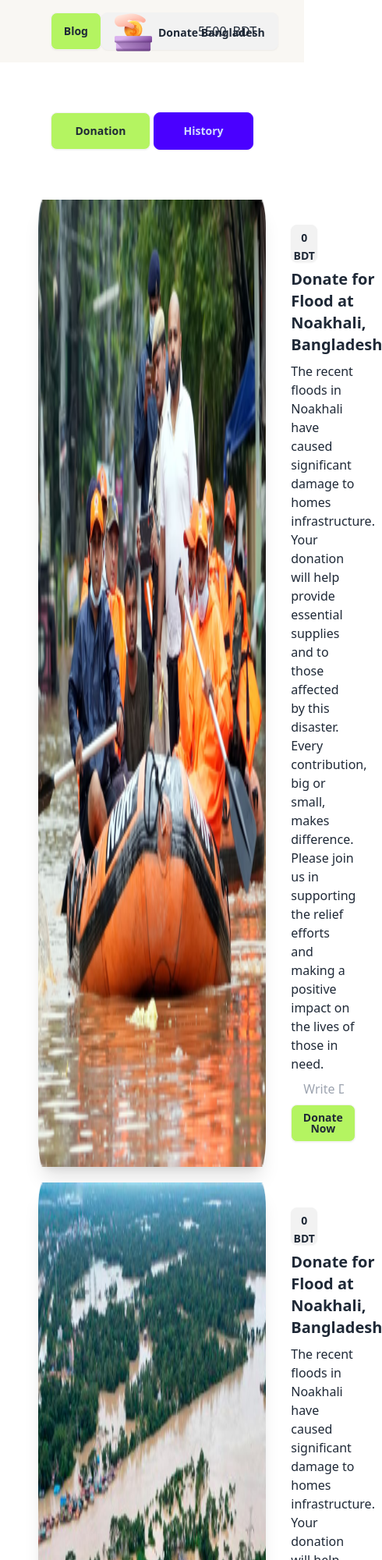
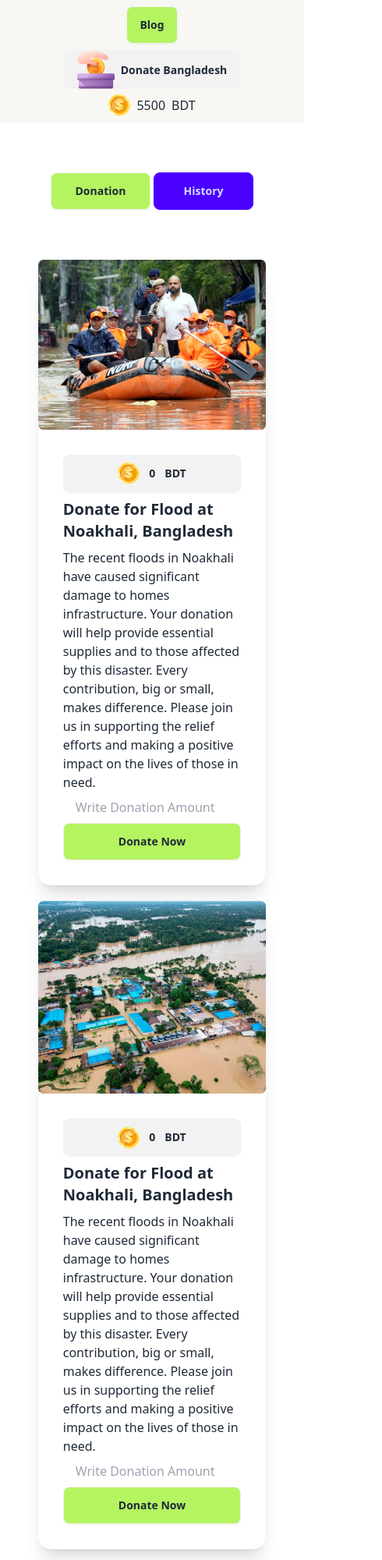
Before and after one commit to mdazharuddin1996/Assignment-5, a plain HTML site: page index.html in a window 390 px wide. Shown: the top 2000 px of the page at 78% size, 490 px wide, since content can reach past the window. Drawn offline with nearby package versions, Linux system fonts and the light colour scheme.

Commit message:
responsive

```diff
--- a/index.html
+++ b/index.html
@@ -14,22 +14,23 @@
   </head>
   <body class="">
     <header class="bg-common-for-header">
-      <div class="navbar w-9/12 mx-auto p-4 felx justify-between">
+      <div class="md:navbar md:w-9/12 mx-auto md:p-4 p-2 md:flex block text-center  md:justify-between">
         <div class="">
           <a class="btn bg-common">Blog</a>
         </div>
-        <div class="">
+        <div class="mt-2">
           <a class="btn"
             ><img src="./assets/logo.png" alt="" /> Donate Bangladesh</a
           >
         </div>
-        <div class="">
-          <div>
+        <div class="flex justify-center items-center">
+
             <span><img src="./assets/coin.png" alt="" /></span>
-          </div>
+
           <span id="avalable-balance" class="mx-2">5500 </span> <span>BDT</span>
         </div>
       </div>
+
       <div class="text-center bg-base-100 p-16">
         <button id="donation-btn" class="btn bg-common w-32">Donation</button>
         <button id="history-btn" class="btn btn-primary w-32">History</button>
@@ -44,11 +45,11 @@
      <div id="donation-page">
 
         <!-- first -->
-        <div class="card card-side bg-base-100 mb-5 shadow-xl">
-            <img src="./assets/noakhali.png" alt="Movie" />
-          </figure>
-          <div class="card-body w-6/12">
-            <button class="flex btn w-4/12">
+        <div class="card md:flex block card-side bg-base-100 mb-5 shadow-xl">
+          <div><img src="./assets/noakhali.png" alt="Movie" />
+          </div>
+          <div class="card-body md:w-6/12">
+            <button class="flex btn md:w-4/12">
               <img src="./assets/coin.png" alt="" />
               <span class="mx-1" id="total-donate"> 0 </span>
               <span class="">BDT</span>
@@ -76,11 +77,11 @@
 
         <!-- second -->
 
-            <div class="card card-side bg-base-100 mb-5 shadow-xl">
+            <div class="card md:flex block card-side bg-base-100 mb-5 shadow-xl">
                 <img src="./assets/feni.png" alt="Movie" />
               </figure>
-              <div class="card-body w-6/12">
-                <button class="flex btn w-4/12">
+              <div class="card-body md:w-6/12">
+                <button class="flex btn md:w-4/12">
                   <img src="./assets/coin.png" alt="" />
                   <span class="mx-1" id="total2-donate"> 0 </span>
                   <span class="">BDT</span>
@@ -109,11 +110,11 @@
         <!-- three -->
 
 
-        <div class="card card-side bg-base-100 mb-5 shadow-xl">
+        <div class="card md:flex block card-side bg-base-100 mb-5 shadow-xl">
                 <img src="./assets/quota-protest.png" alt="Movie" />
               </figure>
-              <div class="card-body w-6/12">
-                <button class="flex btn w-4/12">
+              <div class="card-body md:w-6/12">
+                <button class="flex btn md:w-4/12">
                   <img src="./assets/coin.png" alt="" />
                   <span class="mx-1" id="total3-donate"> 0 </span>
                   <span class="">BDT</span>
@@ -137,7 +138,7 @@
                   Donate Now
                 </button>
               </div>
-            </div>
+        </div>
 
     </div>
       <!-- donation page end -->
```
